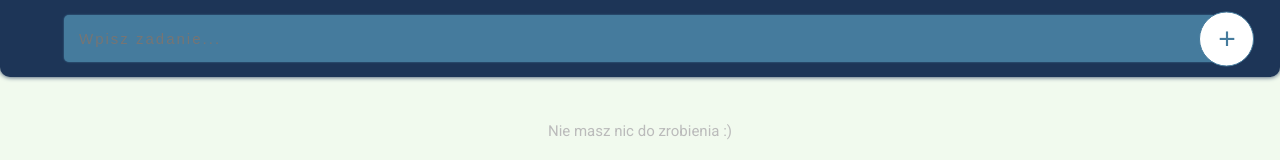
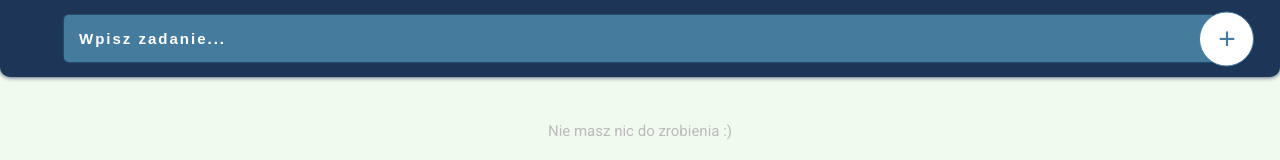
Before and after one commit to damianmich/to-do-list, a plain HTML site: page index.html in a window 1280 px wide. Shown: the top 160 px of the page. Drawn offline with Linux system fonts and the light colour scheme.

Commit message:
Fix bugs

```diff
--- a/sass/style.scss
+++ b/sass/style.scss
@@ -22,7 +22,6 @@ html {
 
     &__input {
         background-color: #457B9D;
-        color: white;
         margin: 15px 0;
         width: 90%;
         padding: 15px;
@@ -34,6 +33,7 @@ html {
 
         &::placeholder {
             color: white;
+            font-weight: bold;
         }
     }
 
```
Also changed, not shown: css/style.css, 1 other file.
